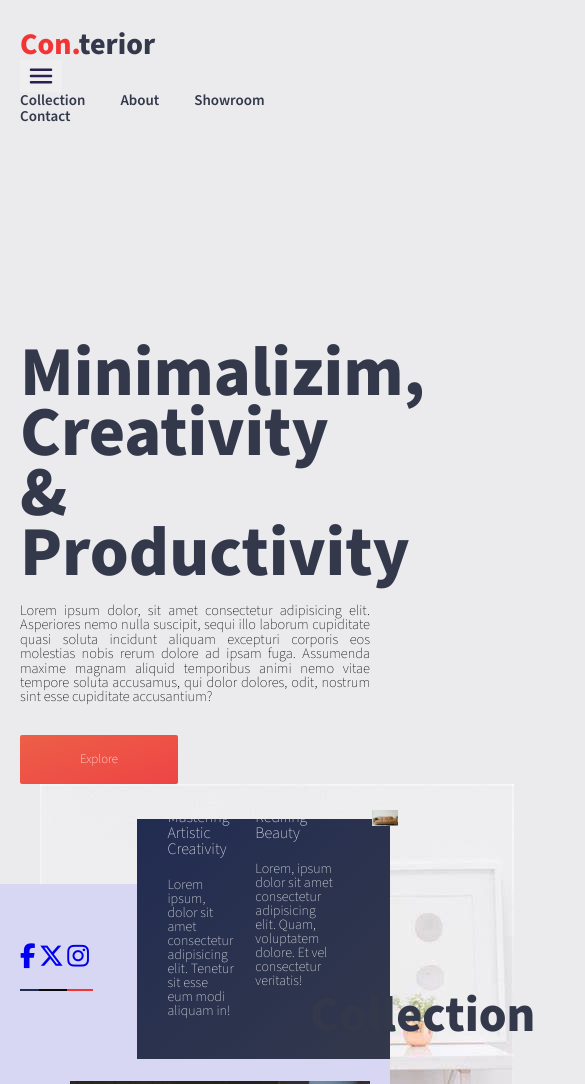
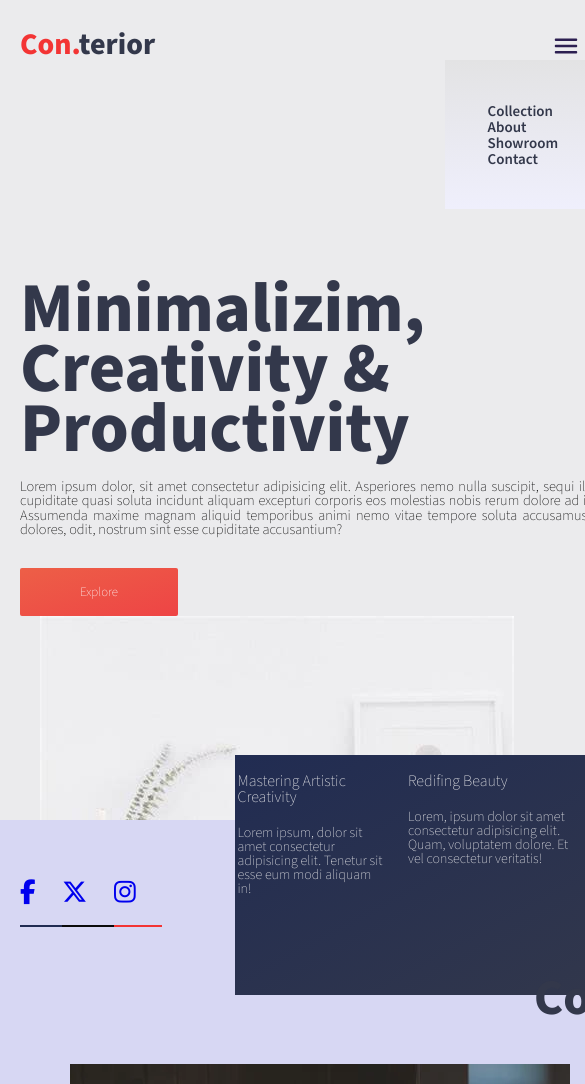
Before and after one commit to Aboyeji-Isaac/cont.terio, a plain HTML site: page index.html in a window 390 px wide. Shown: the top 1084 px of the page, 585 px wide, since content can reach past the window. Drawn offline with Linux system fonts and the light colour scheme.

Commit message:
little commit

```diff
--- a/css/style.css
+++ b/css/style.css
@@ -48,7 +48,7 @@ header nav ul li a:hover{
 }
 
 .toggle-button:active{
-    transform: rotate(30deg) scale(0.9);
+    transform: rotate(5deg) scale(1.01);
 
 }
 
@@ -621,3 +621,53 @@ section.section-a{
     position: relative;
     font-size: 30;
 }
+
+@media(min-width: 769px){
+    .toggle-button{
+        display: none;
+    }
+}
+
+@media(max-width: 768px){
+    body{
+        margin: 0 ;
+        padding: 0;
+    }
+    .wrapper, .gridcontainer{
+        all: unset;
+        display: grid;
+        width: 100%;
+    }
+
+    .wrapper{
+        grid-template-columns: 1fr;
+        grid-template-columns: auto;
+        /* overflow: hidden; */
+    }
+
+    .toggle-button{
+        background: none !important;
+        display: grid;
+        position: relative;
+        margin-left: 100px;
+    }
+
+    nav{
+        display: grid;
+        position: fixed;
+        grid-template-columns: 1fr;
+        margin-left: 100px;
+    }
+
+    nav ul{
+        position: absolute;
+        padding: 30%;
+        margin-top: 30px;
+        background-color: transparent;
+        background-image: linear-gradient(to bottom, #e1e1e1cc, #f0f0ffcc) !important;
+        display: flex;
+        flex-wrap: wrap;
+        justify-content: space-between;
+    }
+
+}
--- a/index.html
+++ b/index.html
@@ -10,7 +10,7 @@
 
 
 <link href="https://fonts.googleapis.com/css2?family=Lato:ital,wght@0,100;0,300;0,400;0,700;0,900;1,100;1,300;1,700;1,900&family=Mada:wght@200..900&family=Montserrat:ital,wght@0,100..900;1,100..900&family=Poppins:wght@200;300;400;500;600;700;800;900&display=swap" rel="stylesheet">
-    <title>Document</title>
+    <title>Con.texterio</title>
     <link rel="stylesheet" href="css/fontawesome.min.css">
     <link rel="stylesheet" href="css/reset.css">
     <link rel="stylesheet" href="css/unsemantic-grid-responsive-tablet (1).css">
@@ -20,12 +20,12 @@
     <div class="wrapper">
         <header>
             <div class="grid-container">
-                <div class="grid-30 tablet-grid-30 mobile-grid-100">
+                <div class="grid-30 tablet-grid-30 mobile-grid-50">
                     <div class="logo">
                         <h1><span>Con.</span>terior</h1>
                     </div>
                 </div>
-                <div class="grid-70 mobile-grid-100">
+                <div class="grid-70 mobile-grid-50">
                     <nav>
                         <button class="toggle-button" onclick="toggleMenu()"><svg xmlns="http://www.w3.org/2000/svg" width="1em" height="1em" viewBox="0 0 24 24"><path fill="#2c1f51" d="M4 18h16c.55 0 1-.45 1-1s-.45-1-1-1H4c-.55 0-1 .45-1 1s.45 1 1 1m0-5h16c.55 0 1-.45 1-1s-.45-1-1-1H4c-.55 0-1 .45-1 1s.45 1 1 1M3 7c0 .55.45 1 1 1h16c.55 0 1-.45 1-1s-.45-1-1-1H4c-.55 0-1 .45-1 1"/></svg>
                         </button>
```
